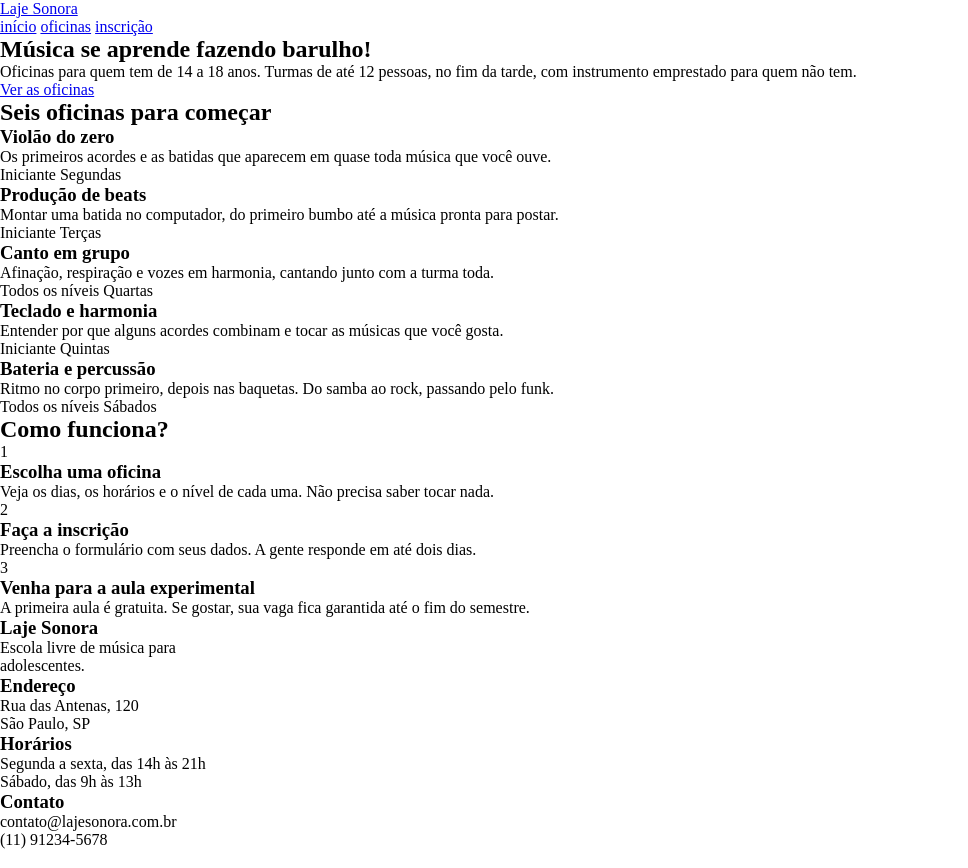
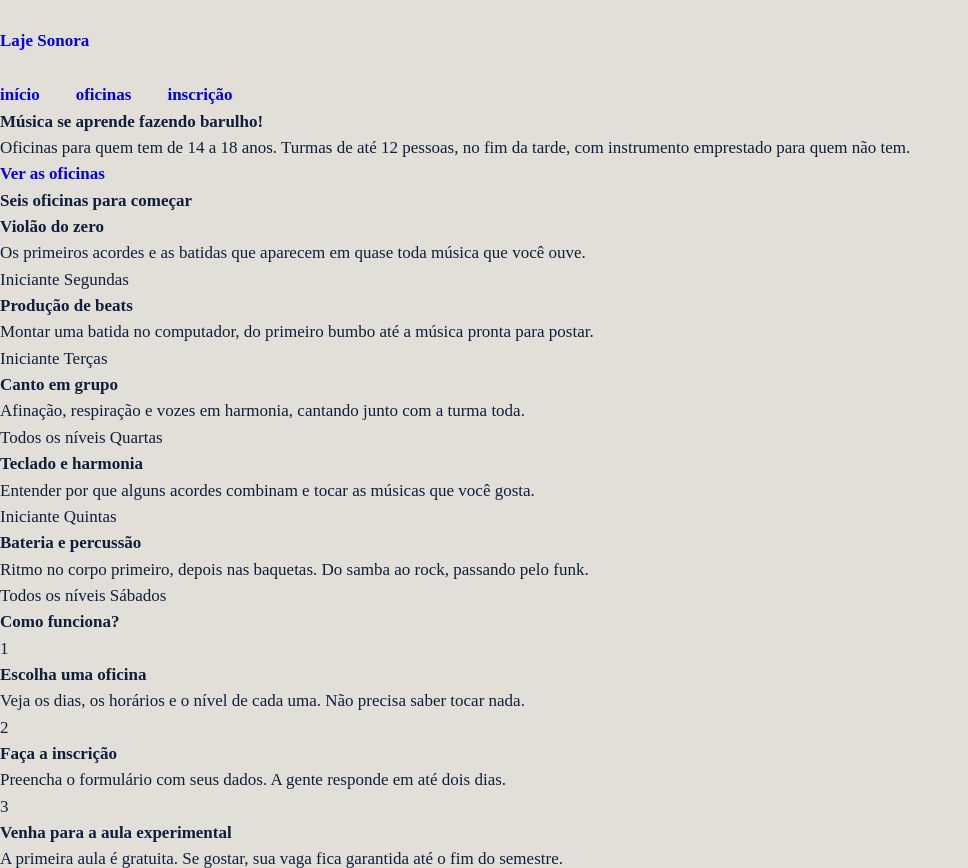
Before and after one commit to moraesfelipe-source/pasta, a plain HTML site: page index.html in a window 1280 px wide. Shown: the top 868 px of the page, without its empty margins (0-968 px from the left). Drawn offline with Linux system fonts and the light colour scheme.

Commit message:
CSS geral: reset, variáveis e fontes

```diff
--- a/index.css
+++ b/index.css
@@ -3,3 +3,62 @@
     padding: 0;
     box-sizing: border-box;
   }
+      :root{
+        --concreto:#E2DFD8;
+        --concreto-escuro: #CBC7BE;
+        --tinta: #0F1E3D;
+        --caixa-dagua: #1F5FBF;
+        --fita: #F3C623;
+        --branco: #FFFFFF;
+
+        --fonte-cartaz: "Big Shoulders", "Arial Narrow", sans-serif;
+            --fonte-texto: "Archivo", Arial, sans-serif;
+      }
+
+      body{
+        background-color: var(--concreto);
+        color: var(--tinta);
+        font-family: var(--fonte texto);
+        font-size: 17px;
+        line-height: 1.55;
+        href: color: inherit;
+      }
+
+      h1, h2, h3{
+        font: var(--fomte-cartaz);
+        font-weight: 900;
+        line-height: 0,95;
+      }
+      .conteudo{
+        max-width: 1200px;
+        margin-inline: auto;
+        padding-inline: 32px;
+      }
+      .topo{
+        padding-block: 28px;
+        display: flex;
+        justify-content: space-between;
+        align-items: center;
+      }
+      .logo{
+        padding-block: 28px;
+        display: flex;
+        justify-content: space-between;
+        text-decoration: none;
+      }
+      .menu{
+        display: flex;
+        gap: 36px;
+      }
+
+      a{
+        font-weight: 600;
+        text-decoration:none ;
+        padding-bottom: 4px solid transparent;
+      }
+      a:hover {
+        border-bottom-color: var(--tinta);
+      }
+      a:hover(
+        border-bottom color: var(--fita);
+      )
```
